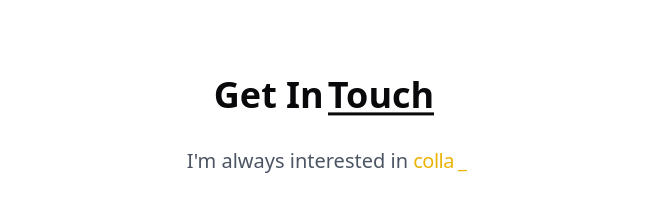
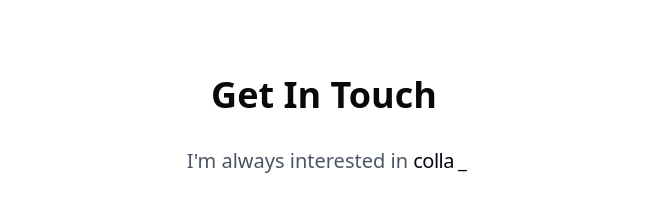
Before and after one commit to Proton-number/portfolio-new, a React (Vite) app: page / in a window 1280 px wide. Shown: the part 2281-2502 px from the top of the page, without its empty margins (316-970 px from the left). Built offline with nearby package versions, Linux system fonts and the light colour scheme; no server answers.

Commit message:
some UI changes

```diff
--- a/src/components/About.tsx
+++ b/src/components/About.tsx
@@ -7,6 +7,7 @@ function About() {
   const skills: string[] = [
     "React",
     "TypeScript",
+    "Material UI",
     "Tailwind CSS",
     "Next.js",
     "Framer Motion",
--- a/src/components/Contact.tsx
+++ b/src/components/Contact.tsx
@@ -1,8 +1,6 @@
 import { appStore } from "@/Store/appStore";
 import { Button } from "./ui/button";
 import { useEffect } from "react";
-import UnderlineToBackground from "./animation/UnderlineToBackground ";
-import { motion } from "motion/react";
 import Typewriter from "./animation/Typewriter";
 function Contact() {
   const {
@@ -19,35 +17,10 @@ function Contact() {
     return () => clearInterval(timer);
   }, []);
 
-  const fadeInVariants = {
-    hidden: { opacity: 0 },
-    visible: {
-      opacity: 1,
-      transition: { duration: 0.5, staggerChildren: 0.1 },
-    },
-  };
-
-  const wordVariants = {
-    hidden: { opacity: 0 },
-    visible: { opacity: 1 },
-  };
-
-  const words = "Weekly goodies delivered straight to your inbox —".split(" ");
-
   return (
     <>
       <div className="relative min-h-80 flex flex-col  items-center py-32">
-        <motion.span
-          variants={wordVariants}
-          className="inline-block text-4xl font-bold mb-8 "
-        >
-          Get In
-          <UnderlineToBackground
-            label="Touch"
-            targetTextColor="#f0f0f0"
-            className="cursor-pointer text-4xl font-bold ml-1 "
-          />
-        </motion.span>
+        <h2 className="inline-block text-4xl font-bold mb-8 ">Get In Touch</h2>
 
         <p className="text-lg sm:text-xl text-gray-600 dark:text-gray-300 mb-12 max-w-2xl mx-auto text-center whitespace-pre-wrap ">
           <span> I'm always interested in </span>
@@ -59,7 +32,7 @@ function Contact() {
               "learning from unique challenges.",
             ]}
             speed={70}
-            className="text-yellow-500"
+            className="text-gray-950 dark:text-white"
             waitTime={600}
             deleteSpeed={40}
             cursorChar={"_"}
--- a/src/components/Nav.tsx
+++ b/src/components/Nav.tsx
@@ -102,7 +102,7 @@ function Nav() {
               >
                 {" "}
                 <CenterUnderline
-                  className="text-5xl text-left font-bold"
+                  className="text-5xl text-left font-bold "
                   label={item}
                 />
               </Button>
```
Also changed, not shown: src/components/CustomCursor.tsx (line endings or trailing spaces).
